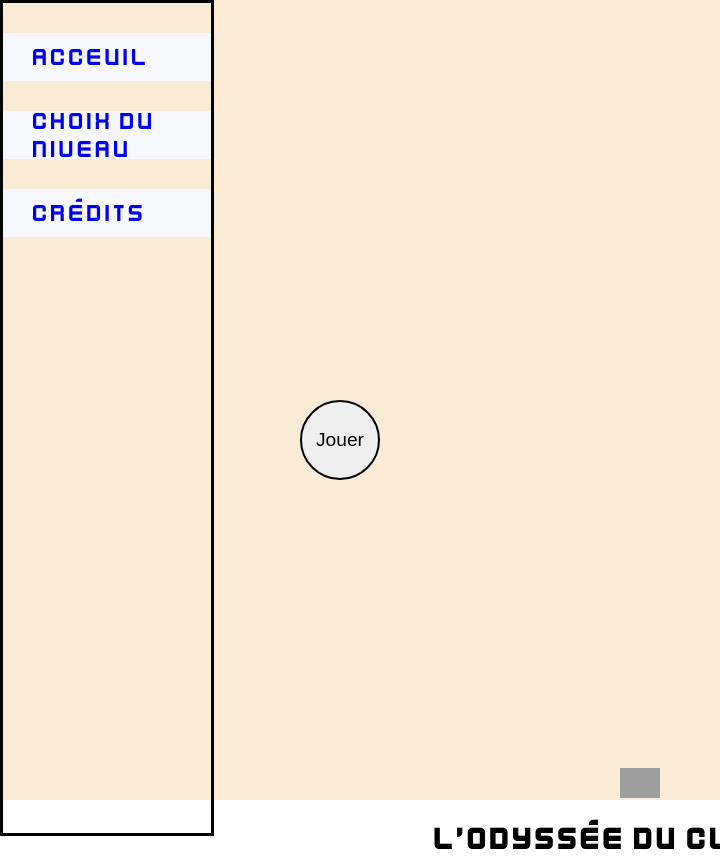
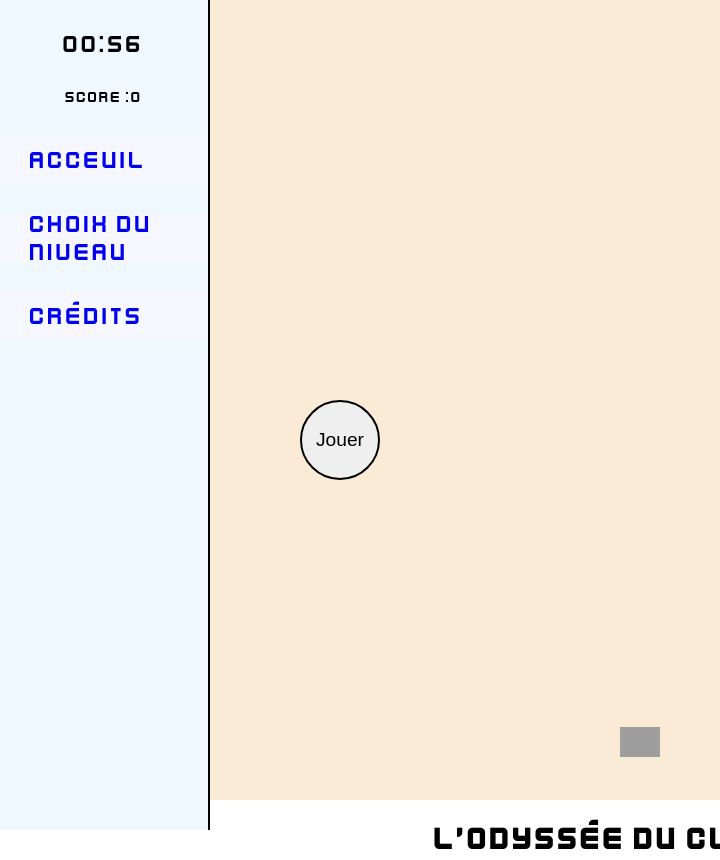
Before and after one commit to Emerick2/odyssee-du-curseur, a plain HTML site: page scenes/niveau/1.html in a window 1280 px wide. Shown: the top 860 px of the page, without its empty margins (0-720 px from the left). Drawn offline with Linux system fonts and the light colour scheme; grey boxes are pictures that could not be loaded.

Commit message:
Modification de la position du score et du temps sur la page

```diff
--- a/scenes/niveau/1.html
+++ b/scenes/niveau/1.html
@@ -27,11 +27,11 @@
         <img id="joueur" src="/image/kenney_space-shooter-remastered/PNG/playerShip1_blue.png" alt="joueur"/>
 
         <div id="barreDeNavigation">
+            <p id="timer">00:00</p>
+            <p id="score">0</p>
             <a href="/scenes/menu.html">Acceuil</a>
             <a href="/scenes/choix-niveau.html">Choix du niveau</a>
             <a href="/scenes/credits.html">Crédits</a>
         </div>
-        <p id="timer"></p>
-        <p id="score"></p>
     </body>
 </html>
--- a/script/score.js
+++ b/script/score.js
@@ -29,7 +29,7 @@ function gameLoop() {
             coins.splice(i, 1);
 
             score++;
-            scoreDisplay.textContent = "Score: " + score;
+            scoreDisplay.textContent = score;
         }
     }
 
--- a/script/timer.js
+++ b/script/timer.js
@@ -5,13 +5,13 @@ const chrono = setInterval(() => {
     minutes = minutes < 10 ? "0" + minutes : minutes;
     secondes = secondes < 10 ? "0" + secondes : secondes;
 
-  timerElement.innerText = `${minutes}:${secondes}`;
+    if (timerElement != null) timerElement.innerText = `${minutes}:${secondes}`;
 
     temps--;
 
     if (temps < 0) {
         clearInterval(chrono);
-    timerElement.innerText = "00:00";
+        if (timerElement != null) timerElement.innerText = "00:00";
         gameOver();
     }
 }, 1000);
--- a/script/variable.js
+++ b/script/variable.js
@@ -24,7 +24,7 @@ let temps = departMinutes * 60;
 
 // outils :
 const nombreDeNiveauTotal = 2;
-const positionDeDépart = {
+let positionDeDépart = {
     x : 200,
     y : 300,
 }
--- a/style/barreDeNavigation.css
+++ b/style/barreDeNavigation.css
@@ -1,5 +1,6 @@
 #barreDeNavigation{
-    border: solid;
+    border: solid 0px;
+    border-right-width: 2px;
     position: absolute;
     top:0px;
     left:0px;
@@ -10,6 +11,9 @@
     padding-top: 30px;
     gap:30px;
     font-size: 1.6rem;
+    background-color: aliceblue;
+    cursor:default;
+    z-index: 10;
 }
 
 #barreDeNavigation a{
@@ -35,3 +39,19 @@
     transition: 0.2s;
     background-color: rgb(215, 215, 218);
 }
+
+#timer, #score{
+    font-family: kenvector_future_thin;
+    display: flex;
+    justify-self: center;
+    align-self: center;
+    margin: 0;
+}
+
+#score{
+    font-size: 1rem;
+}
+
+#score::before{
+    content: "score : ";
+}
```
Also changed, not shown: script/spike.js (+0 -19 lines). Lines whose indentation alone changed are shown as unchanged.
